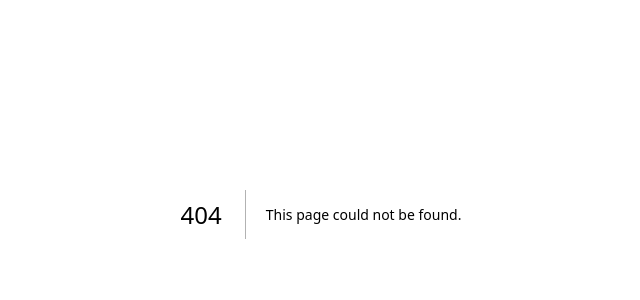
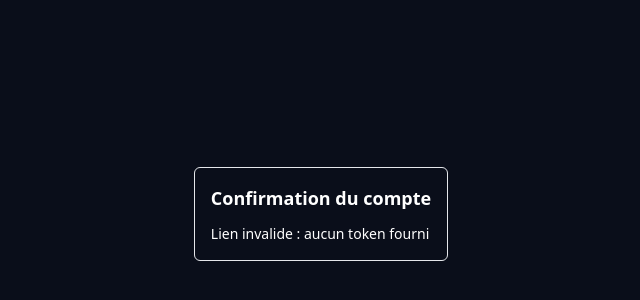
Before and after one commit to AdamsKamate/DASHBOARD, a Next.js app in the folder client_web/: page /verify in a window 1280 px wide. Before the commit this address had no page. Shown: the part 186-486 px from the top of the page, without its empty margins (319-959 px from the left). Built offline with nearby package versions, Linux system fonts and the light colour scheme.

Commit message:
feat: add verification page

```diff
--- /dev/null
+++ b/client_web/src/app/(auth)/verify/page.tsx
@@ -0,0 +1,42 @@
+"use client";
+import { useEffect, useState } from "react";
+import { useSearchParams } from "next/navigation";
+import Link from "next/link";
+import { Button, Card } from "@/components/ui";
+import { ApiRequestError, verify } from "@/lib/api";
+
+export default function VerifyPage() {
+  const searchParams = useSearchParams();
+  const token = searchParams.get("token");
+  const [status, setStatus] = useState<"pending" | "ok" | "error">("pending");
+  const [error, setError] = useState<string | null>(null);
+
+  useEffect(() => {
+    if (!token) {
+      setStatus("error");
+      setError("Lien invalide : aucun token fourni");
+      return;
+    }
+    verify(token)
+      .then(() => setStatus("ok"))
+      .catch((e) => {
+        setStatus("error");
+        setError(e instanceof ApiRequestError ? e.message : "Une erreur est survenue");
+      });
+  }, [token]);
+
+  return (
+    <Card title="Confirmation du compte">
+      {status === "pending" && <p className="text-slate-400 text-sm">Vérification en cours...</p>}
+      {status === "ok" && (
+        <div className="flex flex-col gap-4">
+          <p className="text-pulse text-sm">Compte confirmé.</p>
+          <Link href="/login">
+            <Button>Se connecter</Button>
+          </Link>
+        </div>
+      )}
+      {status === "error" && <p className="text-flare text-sm">{error}</p>}
+    </Card>
+  );
+}
```
